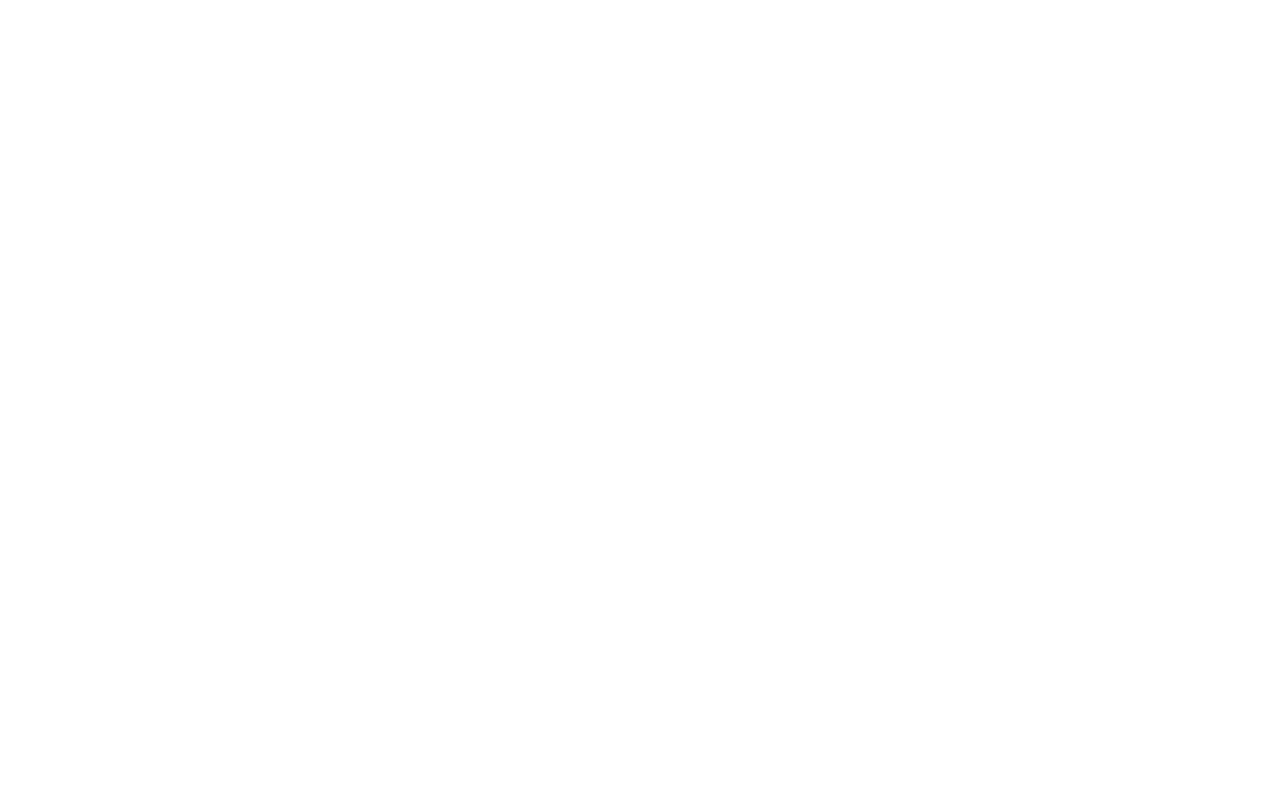
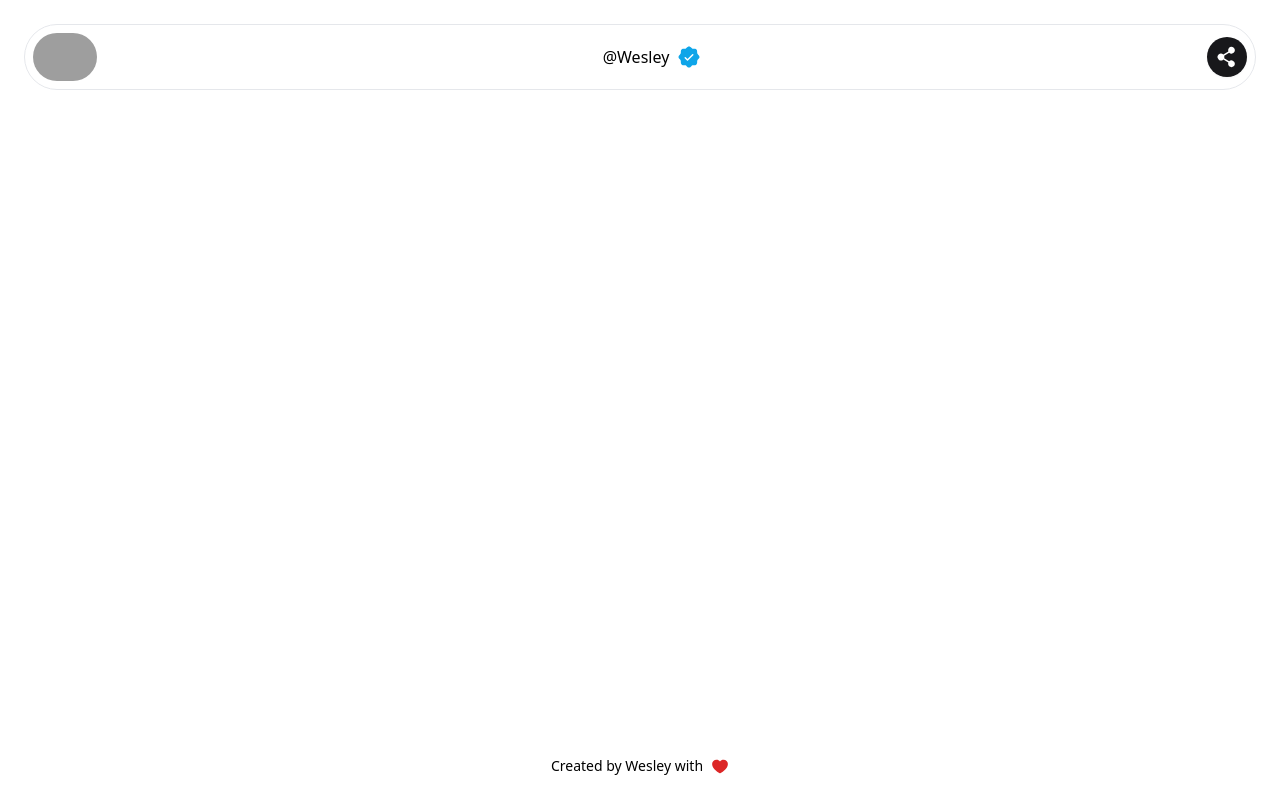
Before and after one commit to wesleybertipaglia/bio, a React (Create React App) app: page / in a window 1280 px wide. Built offline with nearby package versions, Linux system fonts and the light colour scheme; grey boxes are pictures that could not be loaded.

Commit message:
Main Layout

```diff
--- a/package.json
+++ b/package.json
@@ -17,7 +17,6 @@
   "bugs": {
     "url": "https://github.com/wesleybertipaglia/LinksHub/issues"
   },
-  "homepage": "https://github.com/wesleybertipaglia/LinksHub#readme",
   "dependencies": {
     "@phosphor-icons/react": "^2.0.9",
     "@testing-library/jest-dom": "^5.16.5",
--- a/public/index.html
+++ b/public/index.html
@@ -10,7 +10,7 @@
     />
     <link rel="apple-touch-icon" href="%PUBLIC_URL%/logo192.png" />
     <link rel="manifest" href="%PUBLIC_URL%/manifest.json" />
-    <title>Wesley Bertipaglia</title>
+    <title>Links Hub</title>
   </head>
   <body>
     <div id="root"></div>
--- a/src/app/App.js
+++ b/src/app/App.js
@@ -1,8 +1,14 @@
 import './App.css';
+import Header from '../components/Header';
+import Footer from '../components/Footer';
 
 function App() {
   return (
-    <></>
+    <div className="flex flex-col h-screen">
+      <Header />
+      <main className="container mx-auto p-6 flex flex-col flex-1 items-center justify-start"></main>
+      <Footer />
+    </div>
   );
 }
 
--- /dev/null
+++ b/src/components/Footer.jsx
@@ -0,0 +1,15 @@
+import user from "./User";
+import { Heart } from "@phosphor-icons/react";
+
+export default function Footer() {
+    return(
+        <footer>
+            <div className="flex p-6 justify-center theme-color">
+                <span className="inline-flex gap-2 items-center text-sm text-opacity-50">
+                    Created by {user.name} with
+                    <Heart size={18} weight="fill" className="text-red-600" />
+                </span>
+            </div>
+        </footer>
+    )
+}
--- /dev/null
+++ b/src/components/Header.jsx
@@ -0,0 +1,32 @@
+import React from "react";
+import user from "./User";
+import { SealCheck, ShareNetwork } from "@phosphor-icons/react";
+
+export default function Header() {
+    return(
+        <header className="">
+            <div className="container mx-auto p-6">
+                <div className="flex justify-between items-center p-2 rounded-full bg-white bg-opacity-50 backdrop-blur-md border">
+                    <div>
+                        <figure>
+                            <img
+                                src={`https://github.com/${user.username}.png`} alt={`Avatar of ${user.name}`}
+                                className="h-12 w-auto object-cover rounded-full"
+                            />
+                        </figure>
+                    </div>
+
+                    <div className="flex gap-2 items-center theme-color">
+                        <span>{'@'}{user.name}</span>
+                        <SealCheck size={24} weight="fill" className="text-sky-500" />
+                    </div>
+                    <div>
+                        <button className="p-2 bg-zinc-900 shadow-sm rounded-full hover:shadow-2xl transition-all">
+                            <ShareNetwork size={24} weight={"fill"} className="text-white" />
+                        </button>
+                    </div>
+                </div>
+            </div>
+        </header>
+    )
+}
--- /dev/null
+++ b/src/components/User.jsx
@@ -0,0 +1,9 @@
+class User {
+    constructor(name, username) {
+        this.name = name
+        this.username = username
+    }
+}
+const user = new User("Wesley", "wesleybertipaglia")
+
+export default user
```
